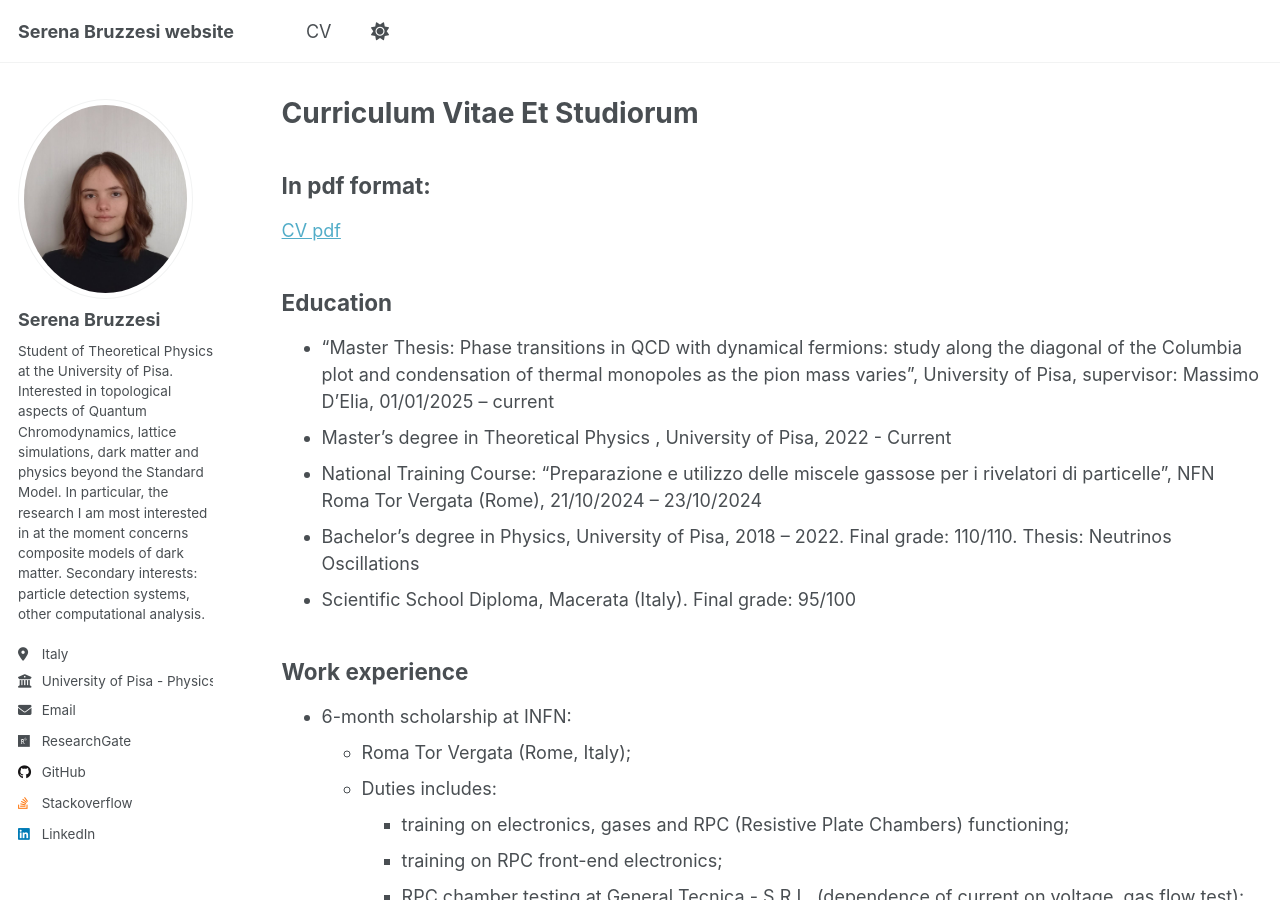
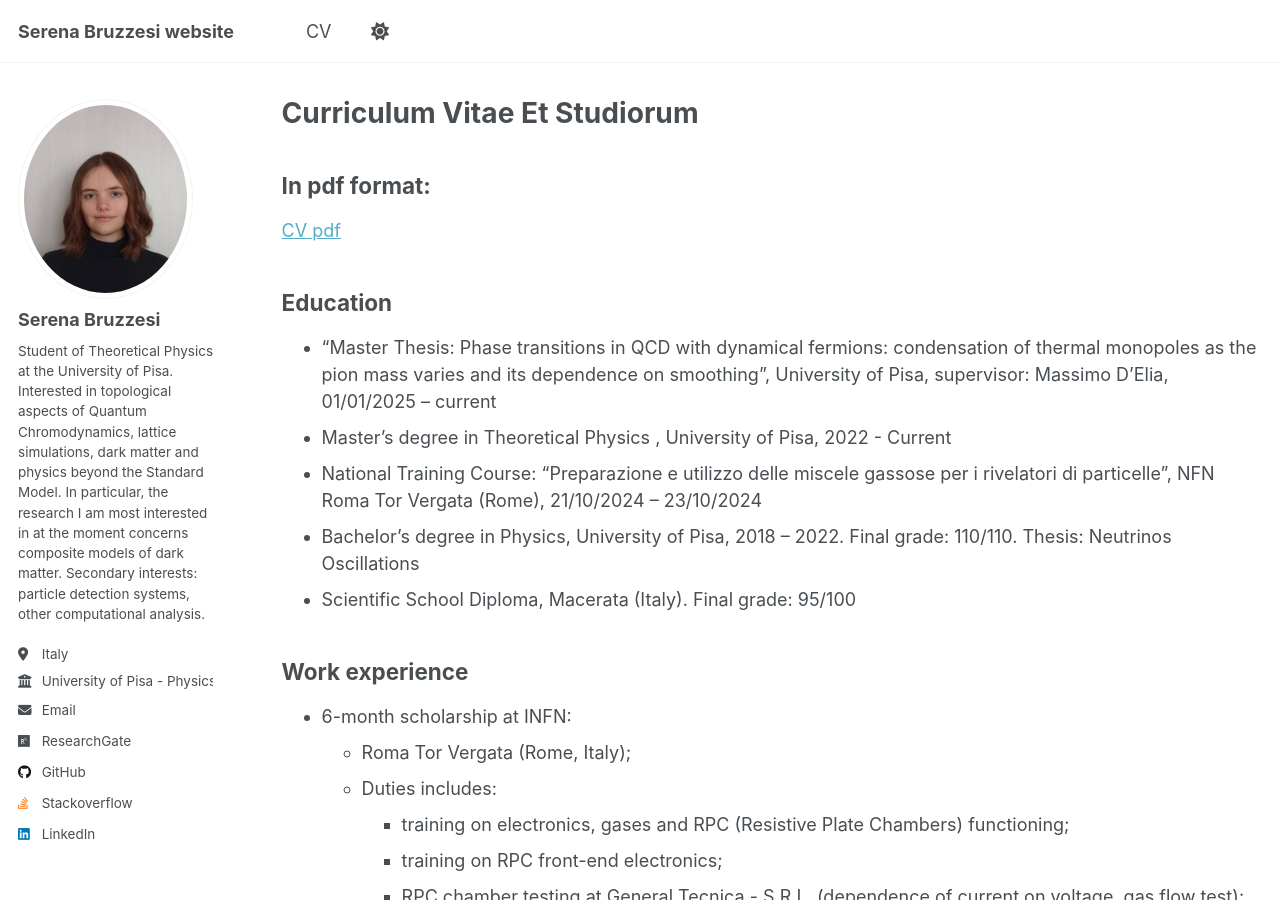
Before and after one commit to Serena1999/Serena1999.github.io, a Jekyll site: the page built from _pages/cv.md, in a window 1280 px wide and 900 px high. Built offline with Jekyll 4.4.1, drawn with Linux system fonts in a browser that asks for light colours; some of the changed lines change nothing that is shown; some of the changed text lies outside the part shown.

Commit message:
update cv
Updated the description of the Master Thesis and added 'Numerical Methods For Physics' to attended courses.

```diff
--- a/_pages/cv.md
+++ b/_pages/cv.md
@@ -15,8 +15,7 @@
 
 Education
 ------
-*  "Master Thesis: Phase transitions in QCD with dynamical fermions: study along the diagonal of the
- Columbia plot and condensation of thermal monopoles as the pion mass varies", University of Pisa, supervisor: Massimo D'Elia, 01/01/2025 – current
+*  "Master Thesis: Phase transitions in QCD with dynamical fermions: condensation of thermal monopoles as the pion mass varies and its dependence on smoothing", University of Pisa, supervisor: Massimo D'Elia, 01/01/2025 – current
 * Master's degree in Theoretical Physics , University of Pisa, 2022 - Current
 * National Training Course: "Preparazione e utilizzo delle miscele gassose per i rivelatori di
  particelle", NFN Roma Tor Vergata (Rome), 21/10/2024 – 23/10/2024
@@ -76,10 +75,6 @@
 *  Early Universe Cosmology;
 *  Fundamental Interactions.
 
-Exams I intend to take (attended courses)
-------
-*  Numerical Methods For Physics (expected in September).
-
 Other attended courses
 ------
 *   Effective Field Theories;
@@ -89,7 +84,8 @@
 *   Astroparticles;
 *   General Astrophysics;
 *   Gravitational theories;
-*   Particle Dark Matter.
+*   Particle Dark Matter;
+*   Numerical Methods For Physics
 
 Exams taken during Bachelor's degree
 ------
```
